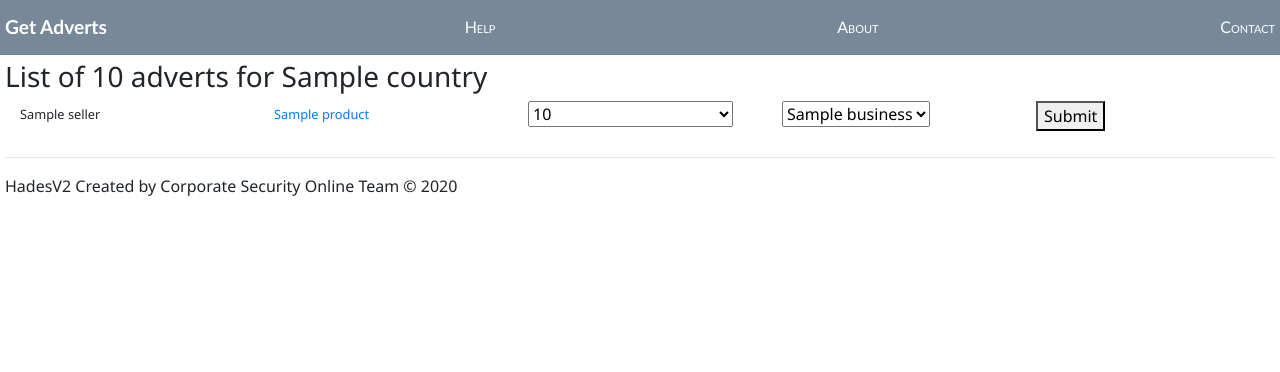
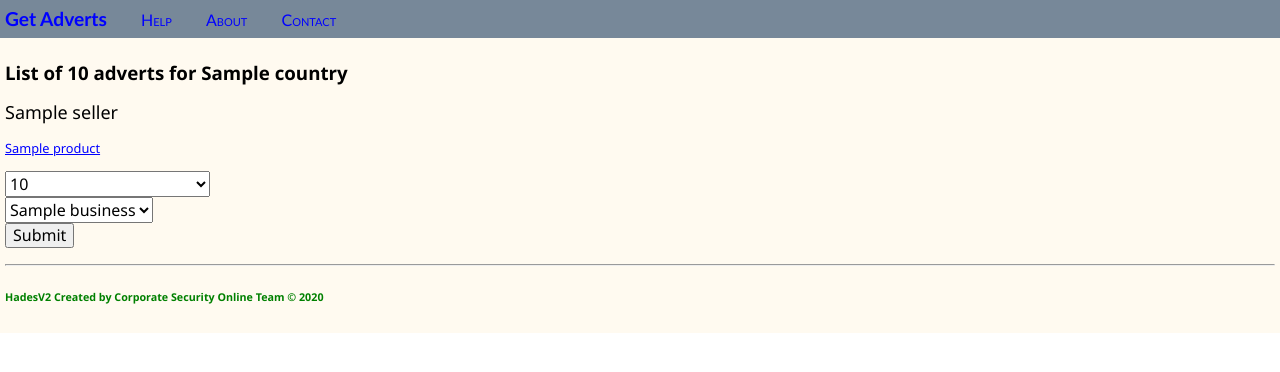
Before and after one commit to Faustas55/g, a Python web app: template templates/adverts.html in a window 1280 px wide. Shown: the top 372 px of the page. Run offline with Jinja, Linux system fonts and the light colour scheme; the template is opened without the code that fills it: most values are stand-ins (such as "Sample title", 1, 10 or a date in 2020); some libraries are stand-ins or nearby versions.

Commit message:
playing with CSS sheet

```diff
--- a/static/site.css
+++ b/static/site.css
@@ -1,3 +1,23 @@
+h6 {
+
+    color: green;
+}
+
+
+header h1{
+    color: olivedrab;
+    text-align: center;
+
+
+}
+
+
+.seller{
+    color:black;
+    font-size: large;
+    font-weight: 500;
+}
+
 .navbar {
     background-color: lightslategray;
     font-size: 1em;
@@ -24,4 +44,19 @@
 .body-content {
     padding: 5px;
     font-family:'Segoe UI', Tahoma, Geneva, Verdana, sans-serif;
+    background-color: floralwhite;
+
 }
+
+a:link {
+    color: #0000ff;
+}
+a:visited {
+  color: black;
+}
+a:hover {
+  color: red;
+}
+a:active {
+  color: #ff0000;
+}
--- a/templates/adverts.html
+++ b/templates/adverts.html
@@ -14,7 +14,7 @@ List adverts
       <div class="col">
         <input id="advert_id" name="advert_id" type="hidden" value={{advert.advert_id}}>
 
-        <p><small>{{advert.seller}}</small></p>
+        <p class='seller'>{{advert.seller}}</p>
 
       </div>
       <div class="col">
--- a/templates/layout.html
+++ b/templates/layout.html
@@ -1,9 +1,10 @@
-<!DOCTYPE html>
+<!DOCTYPE>
 <html>
+
 <head>
     <meta charset="utf-8" />
     <title>{% block title %}{% endblock %}</title>
-        <link rel="stylesheet" href="https://stackpath.bootstrapcdn.com/bootstrap/4.3.1/css/bootstrap.min.css" integrity="sha384-ggOyR0iXCbMQv3Xipma34MD+dH/1fQ784/j6cY/iJTQUOhcWr7x9JvoRxT2MZw1T" crossorigin="anonymous">
+    <link rel="stylesheet" type="text/css" href="{{ url_for('static', filename='normalize.css')}}" />
     <link rel="stylesheet" type="text/css" href="{{ url_for('static', filename='site.css')}}" />
 
 </head>
@@ -19,10 +20,11 @@
     <div class="body-content">
         {% block content %}
         {% endblock %}
-            <hr/>
+        <hr />
         <footer>
-                <p>HadesV2 Created by Corporate Security Online Team © 2020</p>
+            <h6>HadesV2 Created by Corporate Security Online Team © 2020</h6>
         </footer>
     </div>
 </body>
+
 </html>
```
Also changed, not shown: templates/home.html (+6 -9 lines). Lines whose indentation alone changed are shown as unchanged.
